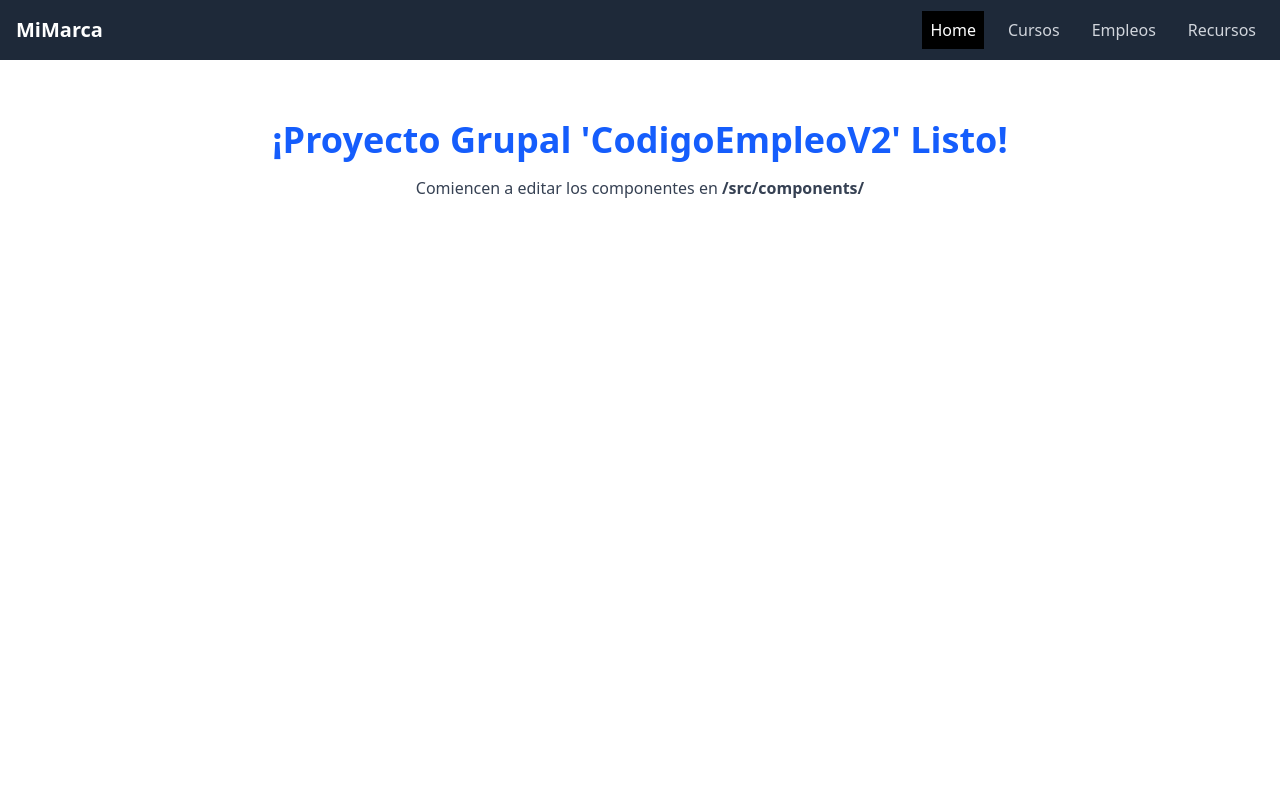
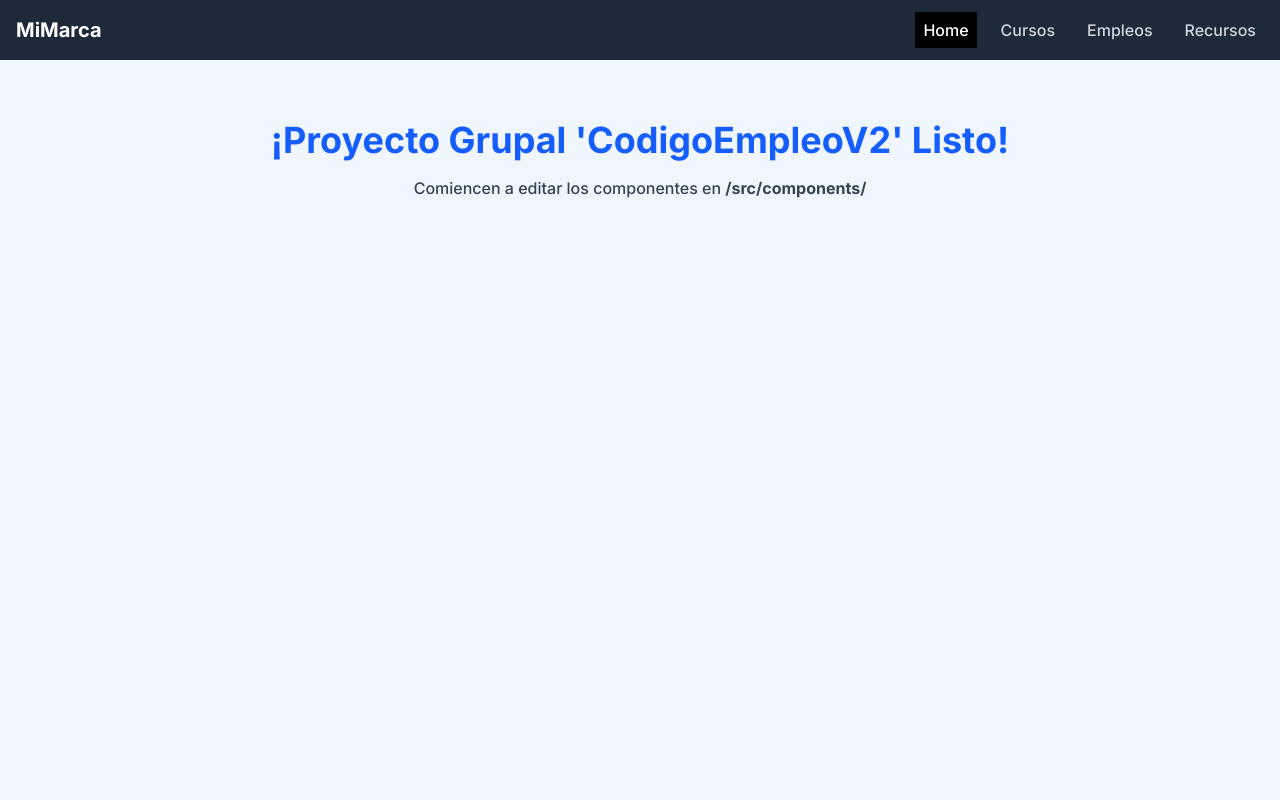
Before and after one commit to CristianAlarconDev/CodigoEmpleoV2, a React (Vite) app: page / in a window 1280 px wide. Shown: the top 800 px of the page. Built offline with nearby package versions, Linux system fonts and the light colour scheme.

Commit message:
se agrgan estilos de font y bck para el body

```diff
--- a/src/index.css
+++ b/src/index.css
@@ -45,3 +45,13 @@
 
   --shadow-card: 0 4px 6px -1px rgb(0 0 0 / 0.1), 0 2px 4px -2px rgb(0 0 0 / 0.1);
 }
+
+body {
+
+  font-family: var(--font-family-sans);
+  font-weight: var(--font-weight-medium);
+  background-color: var(--color-bg);
+
+  color: var(--text-secondary);
+
+}
```
